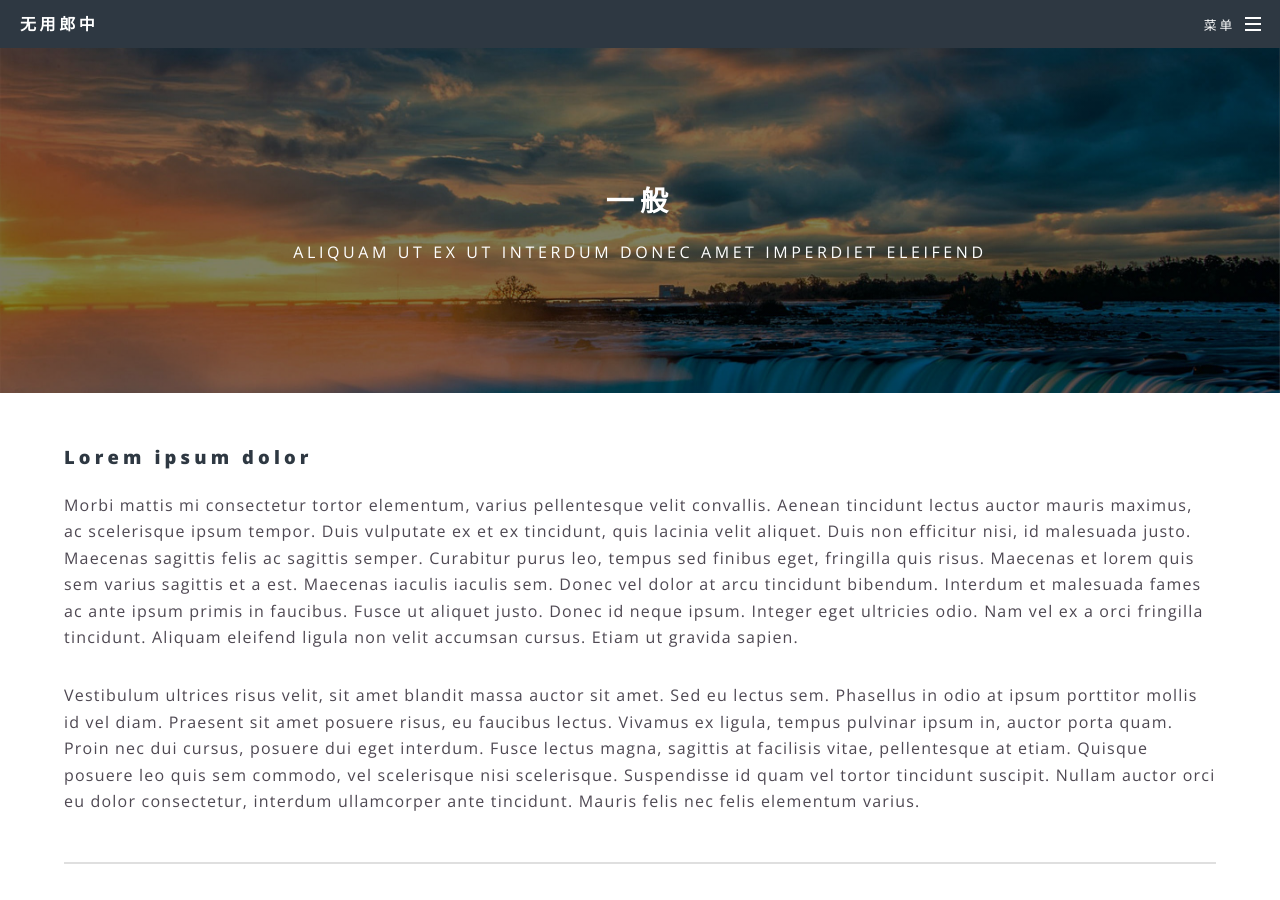
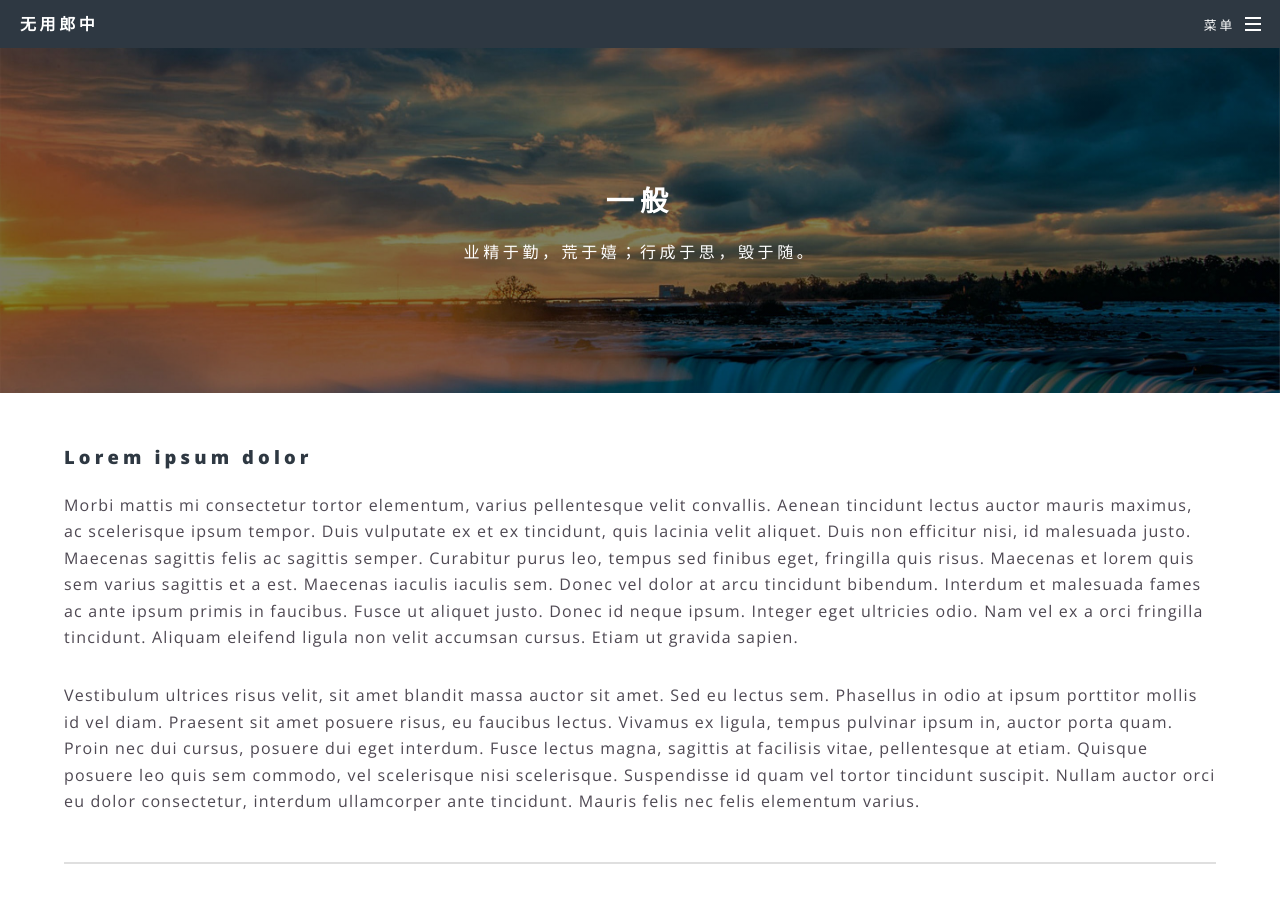
Before and after one commit to fantasylion/fantasylion.github.io, a Jekyll site: the page built from generic.html, in a window 1280 px wide and 900 px high. Built offline with Jekyll 4.4.1, drawn with Linux system fonts in a browser that asks for light colours.

Commit message:
Update page.html

```diff
--- a/_layouts/page.html
+++ b/_layouts/page.html
@@ -5,7 +5,7 @@ layout: default
 
   <header>
     <h2>{{ page.title }}</h2>
-    <p>Aliquam ut ex ut interdum donec amet imperdiet eleifend</p>
+    <p>业精于勤，荒于嬉；行成于思，毁于随。</p>
   </header>
 
   <section class="wrapper style5">
```
